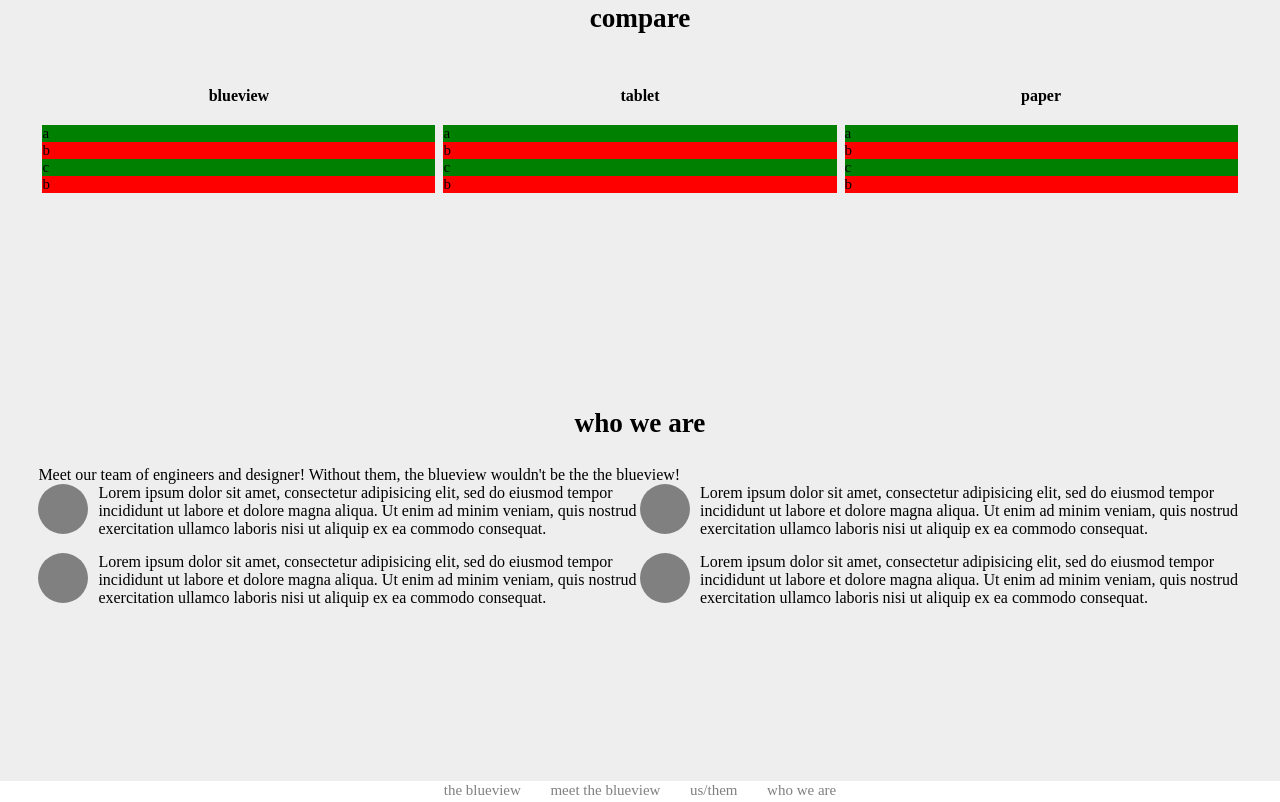
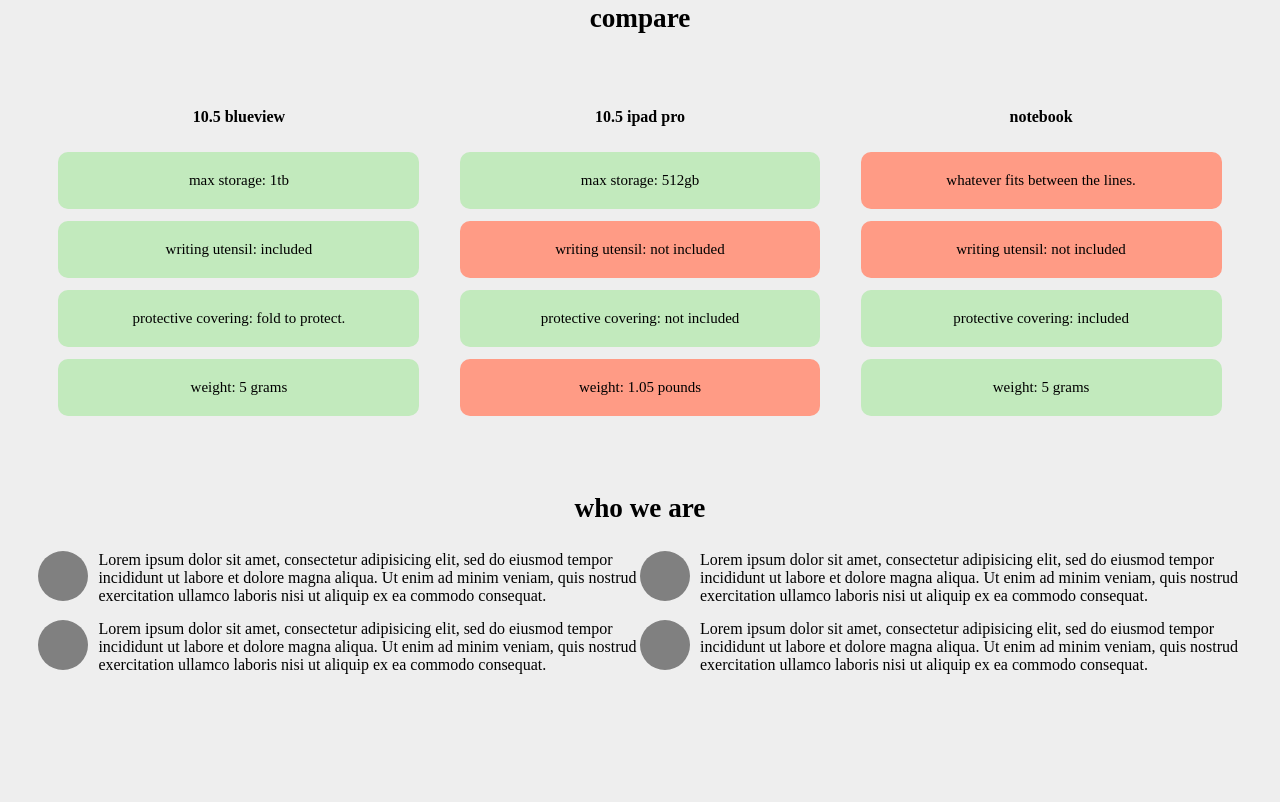
Before and after one commit to JSpeed8th/Munder-Difflin-Paper, a plain HTML site: page index.html in a window 1280 px wide. Shown: the part 1140-1942 px from the top of the page. Drawn offline with Linux system fonts and the light colour scheme.

Commit message:
completed compare section

```diff
--- a/index.css
+++ b/index.css
@@ -142,15 +142,19 @@ li {
 
 .compare-contrast li {
   color: black;
+  margin: 1.5% 5%;
+  text-align: center;
+  padding: 5%;
+  border-radius: 10px;
 }
 
 .red {
-  background-color: red;
+  background-color: #FF9B85;
   /* opacity: .7; */
 }
 
 .green {
-  background-color: green;
+  background-color: #C2EABD;
   /* opacity: .7; */
 }
 
@@ -174,4 +178,5 @@ li {
 footer {
   text-align: center;
   background-color: white;
+  padding: 3%;
 }
--- a/index.html
+++ b/index.html
@@ -40,32 +40,32 @@
       <div id="compareSection" class="us-vs-them">
         <h3 class = "compare div-title">compare</h3>
         <div class="us">
-          <h4 class="compare-subjects">blueview</h4>
+          <h4 class="compare-subjects">10.5 blueview</h4>
           <ul class = "compare-contrast">
-            <li class= "green">a</li>
-            <li class= "red">b</li>
-            <li class= "green">c</li>
-            <li class= "red">b</li>
+            <li class= "green">max storage: 1tb</li>
+            <li class= "green">writing utensil: included</li>
+            <li class= "green">protective covering: fold to protect.</li>
+            <li class= "green">weight: 5 grams</li>
           </ul>
         </div>
 
         <div class="tablet">
-          <h4 class="compare-subjects">tablet</h4>
+          <h4 class="compare-subjects">10.5 ipad pro</h4>
           <ul class = "compare-contrast">
-            <li class= "green">a</li>
-            <li class= "red">b</li>
-            <li class= "green">c</li>
-            <li class= "red">b</li>
+            <li class= "green">max storage: 512gb</li>
+            <li class= "red">writing utensil: not included</li>
+            <li class= "green">protective covering: not included</li>
+            <li class= "red">weight: 1.05 pounds</li>
           </ul>
         </div>
 
         <div class="paper">
-          <h4 class="compare-subjects">paper</h4>
+          <h4 class="compare-subjects">notebook</h4>
           <ul class = "compare-contrast">
-            <li class= "green">a</li>
-            <li class= "red">b</li>
-            <li class= "green">c</li>
-            <li class= "red">b</li>
+            <li class= "red">whatever fits between the lines.</li>
+            <li class= "red">writing utensil: not included</li>
+            <li class= "green">protective covering: included</li>
+            <li class= "green">weight: 5 grams</li>
           </ul>
         </div>
       </div>
@@ -73,7 +73,7 @@
       <!-- Part 5 -->
       <div id='who-we-are'>
         <h3 class= "div-title">who we are</h3>
-        <p>Meet our team of engineers and designer! Without them, the blueview wouldn't be the the blueview!</p>
+        <!-- <p>Meet our team of engineers and designer! Without them, the blueview wouldn't be the the blueview!</p> -->
         <div class="persons">
           <div class="person1">
             <div class="img"></div>
--- a/index.js
+++ b/index.js
@@ -1,9 +1,12 @@
 var title = document.getElementsByClassName('title')[0];
 
 title.addEventListener('mouseover', function() {
+  title.style.transition = '1s';
   title.style.color = '#1D3942';
-  title.style.transition = '1s';
+  title.textContent = 'Hello World';
 })
 title.addEventListener('mouseout', function() {
+  title.style.transition = '1s';
   title.style.color = '#009FDF';
+  title.textContent = 'the blueview';
 })
```
